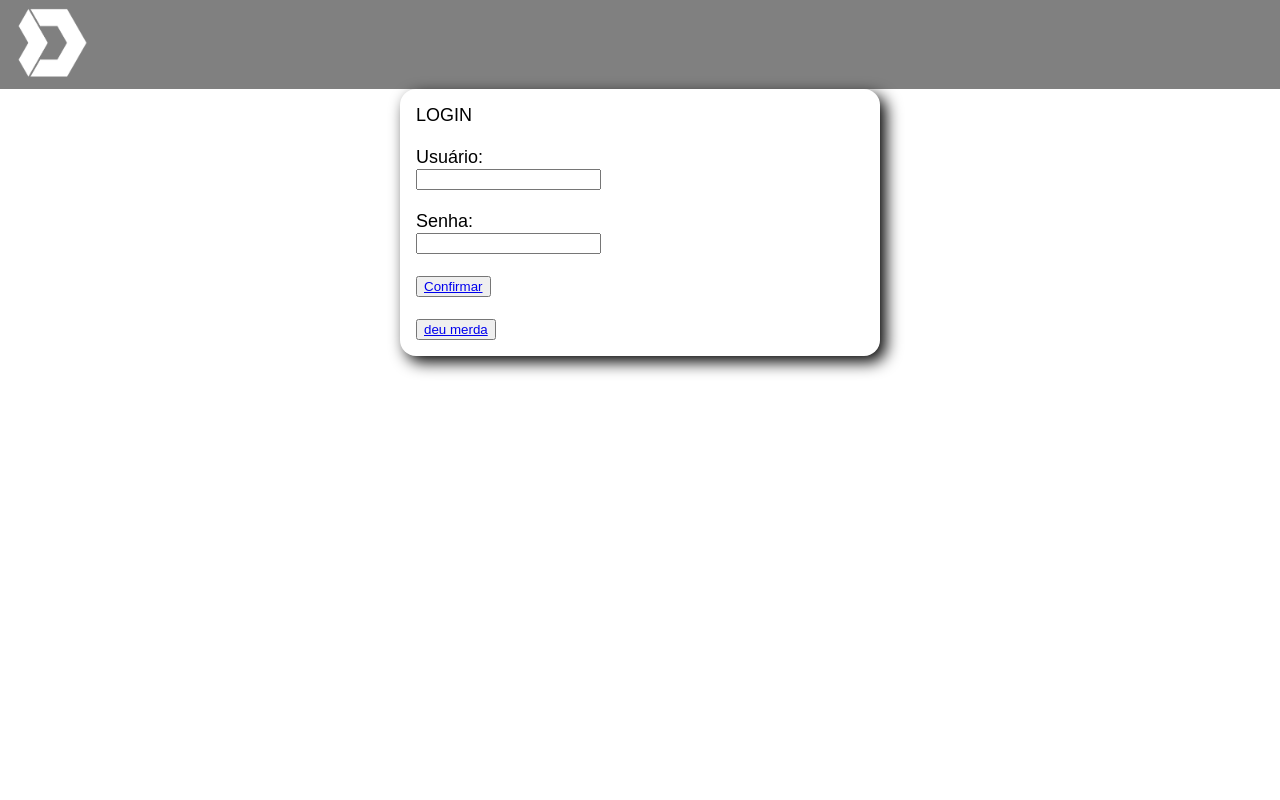
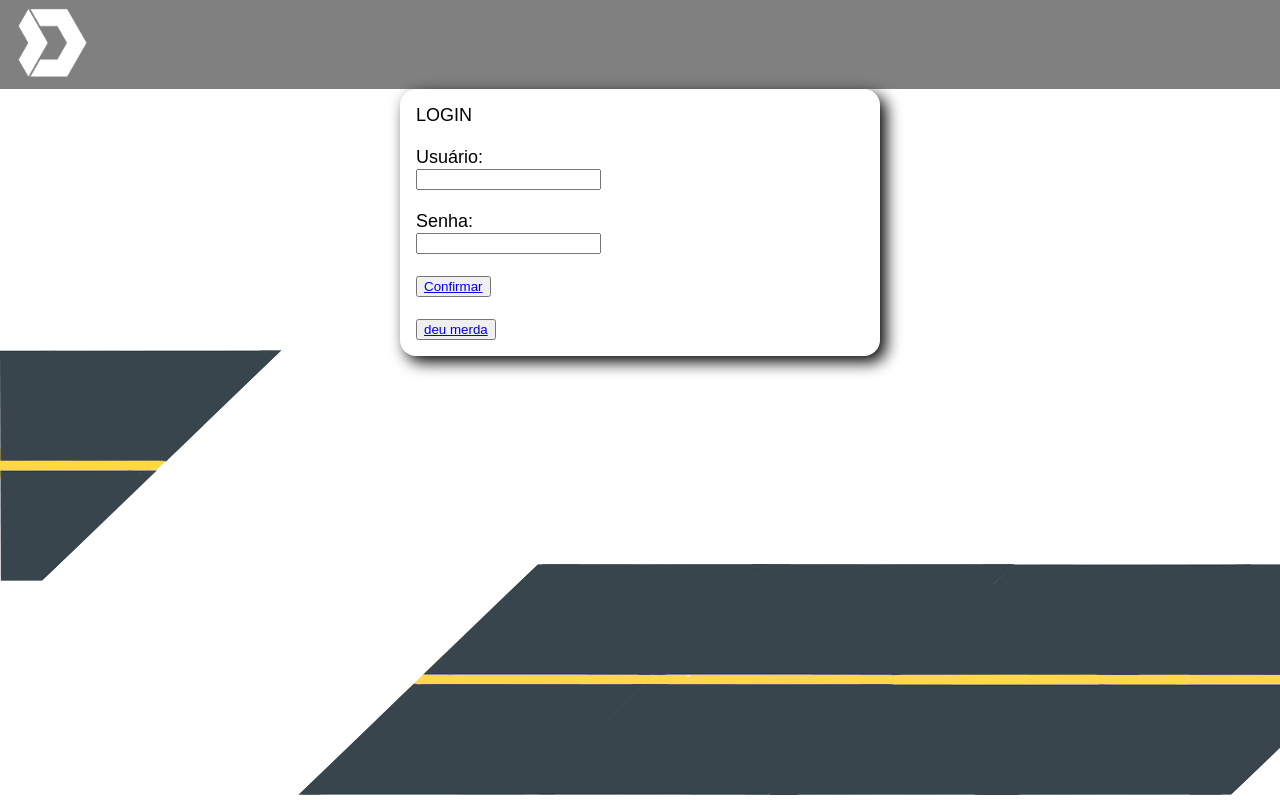
Before and after one commit to UInfinitu/FPA-Unimar-Termo1, a Flask app: page /login.html in a window 1280 px wide. Run offline with Flask 3, Linux system fonts and the light colour scheme.

Commit message:
Update login.css

```diff
--- a/static/login.css
+++ b/static/login.css
@@ -1,6 +1,7 @@
 body{
     margin: 0;
     font-family: Arial, Helvetica, sans-serif;
+    background-image: url(Fundo.png);
 }
 
 #cabecalho{
```
